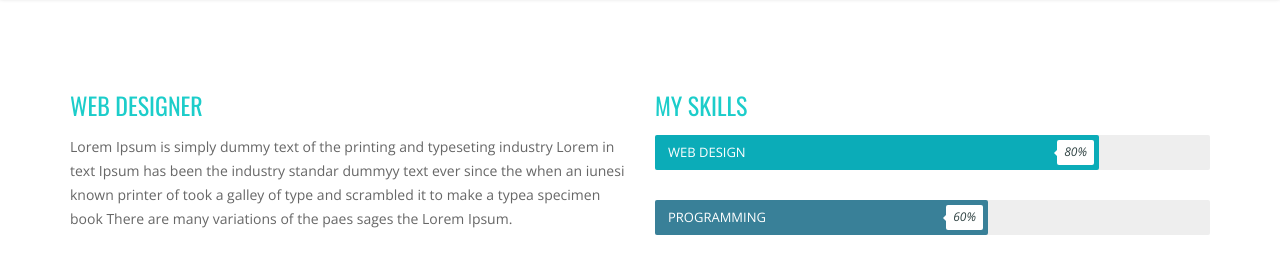
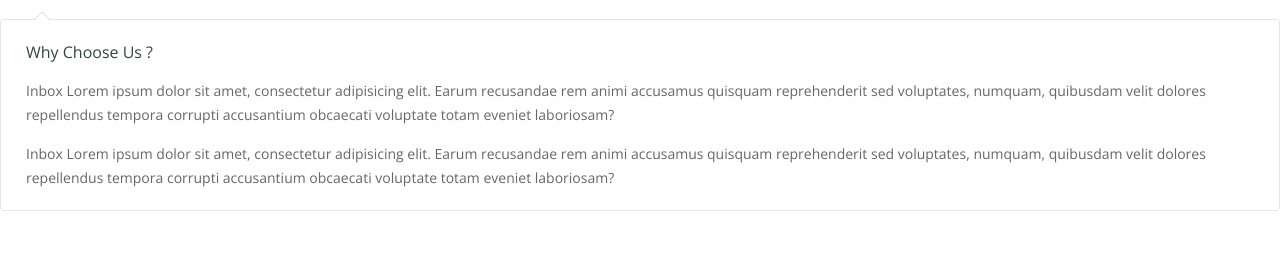
Before and after one commit to kondalarao1981/photostream, a PHP site: page /ManageProfile.php in a window 1280 px wide. Shown: the part 541-799 px from the top of the page. Run offline with PHP 8.4, Linux system fonts and the light colour scheme; the visitor is signed in with stand-in values (Sample User, id 1); data that the repository does not hold is empty; some libraries are stand-ins or nearby versions.

```diff
--- a/ManageProfile.php
+++ b/ManageProfile.php
@@ -77,110 +77,72 @@ if(isset($_SESSION['id']) == ""){
 
 	<?php require_once('Header.php');?>
 
+        <?php
+
+            /*********** Fetching the data for profile information **********/
+
+        $sel = mysql_query("SELECT * FROM ph_photographers_info WHERE ph_user_id = '".$_SESSION['id']."'");
+        $row = mysql_fetch_array($sel);
+
+        $business_cover_photo = $row['ph_business_cover_photo_path'];
+        $business_name = $row['ph_business_name'];
+
+        ?>
 
         <!-- Page Title -->
-	<section class="content_section white_section page_title has_bg_image member_header bg_header2 enar_parallax">
+	<section class="content_section white_section page_title has_bg_image member_header enar_parallax" style="background-image: url('<?php echo $business_cover_photo;?>');">
 		<div class="content clearfix">
-			<h1 class="">John Smith</h1>
-			<div class="breadcrumbs">
-				<a href="#">Home</a>
-				<span class="crumbs-spacer"><i class="ico-angle-right"></i></span>
-				<a href="#">Pages</a>
-			</div>
+			<h1 class=""><?php echo $business_name;?></h1>
 		</div>
 	</section>
 	<!-- End Page Title -->
 
-	<!-- Skills -->
-	<section class="content_section">
-		<div class="content row_spacer no_padding">
-			<div class="rows_container clearfix">
+	<!-- Tabs Container -->
+			<div class="hm-tabs tabs2 fill_active">
+				<nav class="clearfix">
+					<ul class="tabs-navi">
+						<li><a data-content="vission" class="selected" href="#"><span></span>Vission</a></li>
+						<li><a data-content="solutions" href="#"><span></span>Solutions</a></li>
+						<li><a data-content="gallery" href="#"><span></span>Gallery</a></li>
+						<li><a data-content="technology" href="#"><span></span>Technology</a></li>
+						<li><a data-content="settings" href="#"><span></span>Settings</a></li>
+					</ul>
+				</nav>
 
-				<div class="col-md-6">
-					<h2 class="title1 upper">Web Designer</h2>
-					<p>Lorem Ipsum is simply dummy text of the printing and typeseting industry Lorem in text Ipsum has been the industry standar dummyy text ever since the when an iunesi known printer of took a galley of type and scrambled it to make a typea specimen book There are many variations of the paes sages the Lorem Ipsum.</p>
+				<ul class="tabs-body">
+					<li data-content="vission" class="selected">
+						<h6>Why Choose Us ?</h6>
+						<p>Inbox Lorem ipsum dolor sit amet, consectetur adipisicing elit. Earum recusandae rem animi accusamus quisquam reprehenderit sed voluptates, numquam, quibusdam velit dolores repellendus tempora corrupti accusantium obcaecati voluptate totam eveniet laboriosam?</p>
 
-					<ul class="list1 gray clearfix">
-					    <li>Senior Web Designer</li>
-					    <li>23 Years Old</li>
-					    <li>7 Years Experience</li>
-					    <li>Work in USA</li>
-					    <li>500 Project by me</li>
-					    <li>Other Details ...</li>
-					</ul>
-					<div class="social_links_widget clearfix">
-						<a href="#" target="_blank" class="twitter"><i class="ico-twitter4"></i></a>
-						<a href="#" target="_blank" class="facebook"><i class="ico-facebook4"></i></a>
-						<a href="#" target="_blank" class="googleplus"><i class="ico-google-plus"></i></a>
-						<a href="#" target="_blank" class="linkedin"><i class="ico-linkedin3"></i></a>
-						<a href="#" target="_blank" class="vimeo"><i class="ico-vimeo"></i></a>
+						<p>Inbox Lorem ipsum dolor sit amet, consectetur adipisicing elit. Earum recusandae rem animi accusamus quisquam reprehenderit sed voluptates, numquam, quibusdam velit dolores repellendus tempora corrupti accusantium obcaecati voluptate totam eveniet laboriosam?</p>
+					</li>
 
-						<a href="skype:#?call" class="skype"><i class="ico-skype2"></i></a>
-						<a href="#" target="_blank" class="rss"><i class="ico-rss"></i></a>
-						<a href="#" target="_blank" class="flickr"><i class="ico-flickr2"></i></a>
-						<a href="#" target="_blank" class="picasa"><i class="ico-picassa"></i></a>
-						<a href="#" target="_blank" class="tumblr"><i class="ico-tumblr"></i></a>
+					<li data-content="solutions">
+						<p>New Lorem ipsum dolor sit amet, consectetur adipisicing elit. Non a voluptatibus, ex odit totam cumque nihil eos asperiores ea, labore rerum. Doloribus tenetur quae impedit adipisci, laborum dolorum eaque ratione quaerat, eos dicta consequuntur atque ex facere voluptate cupiditate incidunt.</p>
 
-						<!-- <a href="#" target="_blank" class="dribble"><i class="ico-dribbble"></i></a>
-						<a href="#" target="_blank" class="soundcloud"><i class="ico-soundcloud"></i></a>
-						<a href="#" target="_blank" class="instagram"><i class="ico-instagram3"></i></a>
-						<a href="#" target="_blank" class="pinterest"><i class="ico-pinterest-p"></i></a>
-						<a href="#" target="_blank" class="youtube"><i class="ico-youtube3"></i></a> -->
-					</div>
-				</div><!-- Grid 6 -->
+						<p>New Lorem ipsum dolor sit amet, consectetur adipisicing elit. Non a voluptatibus, ex odit totam cumque nihil eos asperiores ea, labore rerum. Doloribus tenetur quae impedit adipisci, laborum dolorum eaque ratione quaerat, eos dicta consequuntur atque ex facere voluptate cupiditate incidunt.</p>
+					</li>
 
-				<div class="col-md-6">
-					<!-- <div class="main_title side_line upper small">
-						<h2><span class="line"></span>My Skills</h2>
-					</div> -->
-					<h2 class="title1 upper">My Skills</h2>
+					<li data-content="gallery">
+						<p>Gallery Lorem ipsum dolor sit amet, consectetur adipisicing elit. Cumque tenetur aut, cupiditate, libero eius rerum incidunt dolorem quo in officia.</p>
 
-					<div class="progress_bar" data-progress-val="80" data-progress-animation="easeOutQuad" data-progress-delay="300" data-progress-color="#0BACB8">
-						<div class="fill_con">
-							<div class="fill">
-								<span class="title">Web Design</span>
-								<span class="value"><span class="num"></span><span>%</span></span>
-							</div>
-						</div>
-					</div>
-					<div class="progress_bar" data-progress-val="60" data-progress-animation="easeOutQuad" data-progress-delay="600" data-progress-color="#398098">
-						<div class="fill_con">
-							<div class="fill">
-								<span class="title">Programming</span>
-								<span class="value"><span class="num"></span><span>%</span></span>
-							</div>
-						</div>
-					</div>
-					<div class="progress_bar" data-progress-val="70" data-progress-animation="easeOutQuad" data-progress-delay="900" data-progress-color="">
-						<div class="fill_con">
-							<div class="fill">
-								<span class="title">HTML/CSS</span>
-								<span class="value"><span class="num"></span><span>%</span></span>
-							</div>
-						</div>
-					</div>
-					<div class="progress_bar" data-progress-val="100" data-progress-animation="easeOutQuad" data-progress-delay="1200" data-progress-color="#0EA07D">
-						<div class="fill_con">
-							<div class="fill">
-								<span class="title">Wordpress</span>
-								<span class="value"><span class="num"></span><span>%</span></span>
-							</div>
-						</div>
-					</div>
-					<div class="progress_bar" data-progress-val="40" data-progress-animation="easeOutQuad" data-progress-delay="1500" data-progress-color="#E74C3C">
-						<div class="fill_con">
-							<div class="fill">
-								<span class="title">Joomla</span>
-								<span class="value"><span class="num"></span><span>%</span></span>
-							</div>
-						</div>
-					</div>
-				</div><!-- Grid 6 -->
+						<p>Lorem ipsum dolor sit amet, consectetur adipisicing elit. A ipsa vero, culpa doloremque voluptatum consectetur mollitia, atque expedita unde excepturi id, molestias maiores delectus quos molestiae. Ab iure provident adipisci eveniet quisquam ratione libero nam inventore error pariatur optio facilis assumenda sint atque cumque, omnis perspiciatis. Maxime minus quam voluptatum provident aliquam voluptatibus vel rerum. Soluta nulla tempora aspernatur maiores! Animi accusamus officiis neque exercitationem dolore ipsum maiores delectus asperiores reprehenderit pariatur placeat, quaerat sed illum optio qui enim odio temporibus, nulla nihil nemo quod dicta consectetur obcaecati vel. Perspiciatis animi corrupti quidem fugit deleniti, atque mollitia labore excepturi ut.</p>
+					</li>
 
+					<li data-content="technology">
+						<p>Store Lorem ipsum dolor sit amet, consectetur adipisicing elit. Earum recusandae rem animi accusamus quisquam reprehenderit sed voluptates, numquam, quibusdam velit dolores repellendus tempora corrupti accusantium obcaecati voluptate totam eveniet laboriosam?</p>
+
+						<p>Lorem ipsum dolor sit amet, consectetur adipisicing elit. Eligendi, enim, pariatur. Ab assumenda, accusantium! Consequatur magni placeat quae eos dicta, cum expedita sunt facilis est impedit possimus dolorum sequi nostrum nobis sit praesentium molestias nulla laudantium fugit corporis nam ut saepe harum ipsam? Debitis accusantium, omnis repudiandae modi, distinctio illo voluptatibus aperiam odio veritatis, quam perferendis eaque ullam. Temporibus tempore ad voluptates explicabo ea sit deleniti ipsum quos dolores tempora odio, ab corporis molestiae, eaque optio, perferendis! Cumque libero quia modi! Totam magni rerum id iusto explicabo distinctio, magnam, labore sed nemo expedita velit quam, perspiciatis non temporibus sit minus voluptatum. Iste, cumque sunt suscipit facere iusto asperiores, ullam dolorum excepturi quidem ea quibusdam deserunt illo. Nesciunt voluptates repellat ipsam.</p>
+					</li>
+
+					<li data-content="settings">
+						<p>Settings Lorem ipsum dolor sit amet, consectetur adipisicing elit. Laboriosam nam magni, ullam nihil a suscipit, ex blanditiis, adipisci tempore deserunt maiores. Nostrum officia, ratione enim eaque nihil quis ea, officiis iusto repellendus. Animi illo in hic, maxime deserunt unde atque a nesciunt? Non odio quidem deserunt animi quod impedit nam, voluptates eum, voluptate consequuntur sit vel, et exercitationem sint atque dolores libero dolorem accusamus ratione iste tenetur possimus excepturi. Accusamus vero, dignissimos beatae tempore mollitia officia voluptate quam animi vitae.</p>
+
+						<p>Lorem ipsum dolor sit amet, consectetur adipisicing elit. Similique ipsam eum reprehenderit minima at sapiente ad ipsum animi doloremque blanditiis unde omnis, velit molestiae voluptas placeat qui provident ab facilis.</p>
+					</li>
+				</ul>
 			</div>
-		</div>
-	</section>
-	<!-- End Skills -->
+			<!-- End Tabs Container -->
 
 	<!-- Client Say -->
 	<section class="content_section white_section enar_parallax bg5">
```
